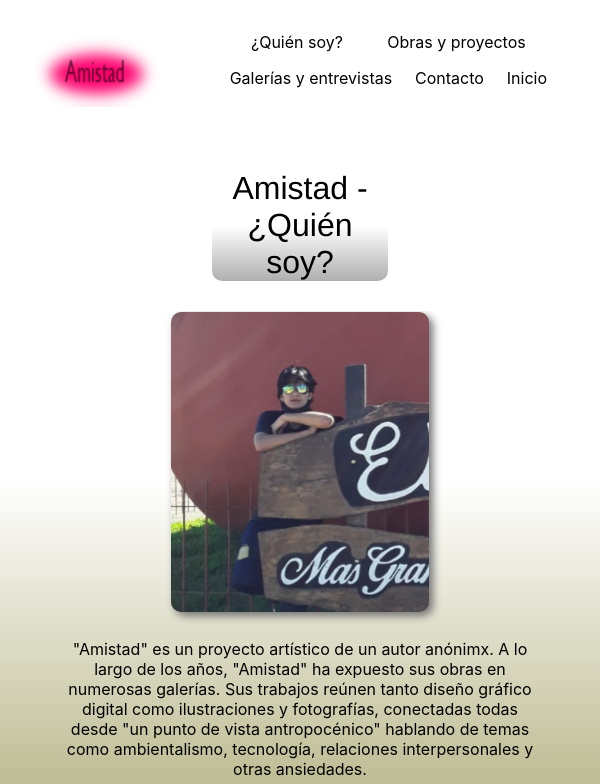
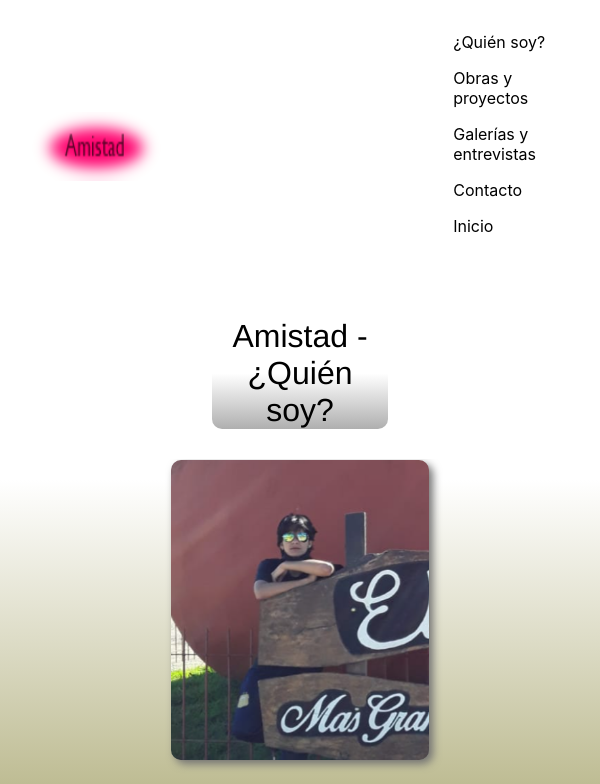
Before and after one commit to marcosb2001/amistad-benitez, a plain HTML site: page pages/bio.html in a window 600 px wide. Shown: the top 784 px of the page. Drawn offline with Linux system fonts and the light colour scheme.

Commit message:
tamaño menu

```diff
--- a/css/style.css
+++ b/css/style.css
@@ -2,6 +2,8 @@
     font-family:-apple-system, BlinkMacSystemFont, 'Segoe UI', Roboto, Oxygen, Ubuntu, Cantarell, 'Open Sans', 'Helvetica Neue', sans-serif;
     overflow-x: hidden;
 }
+
+
 
 body {
     background: linear-gradient(0deg, rgb(187, 185, 142) 0%, rgb(255, 255, 255) 40%);
@@ -79,7 +81,7 @@ nav {
 /*menú de navegación*/
 
 .menu-container {
-    width: 60%;
+    width: 76%;
     display: flex;
     justify-content: space-between;
     flex-wrap: wrap;
@@ -325,7 +327,8 @@ nav {
 
     .menu-container {
         display: flex;
-        justify-content: space-evenly;
+        align-items: center;
+        width: 20%;
     }
 
 
```
